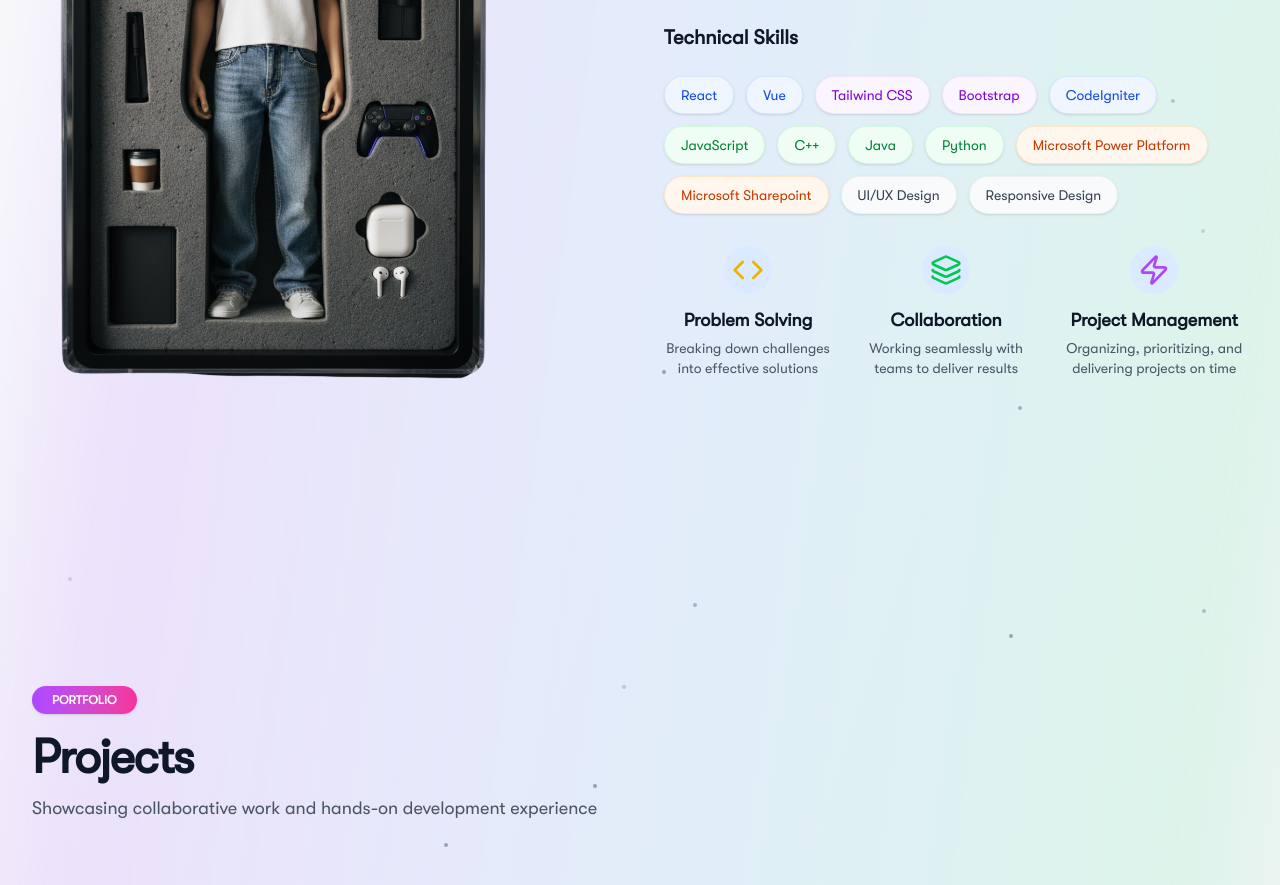
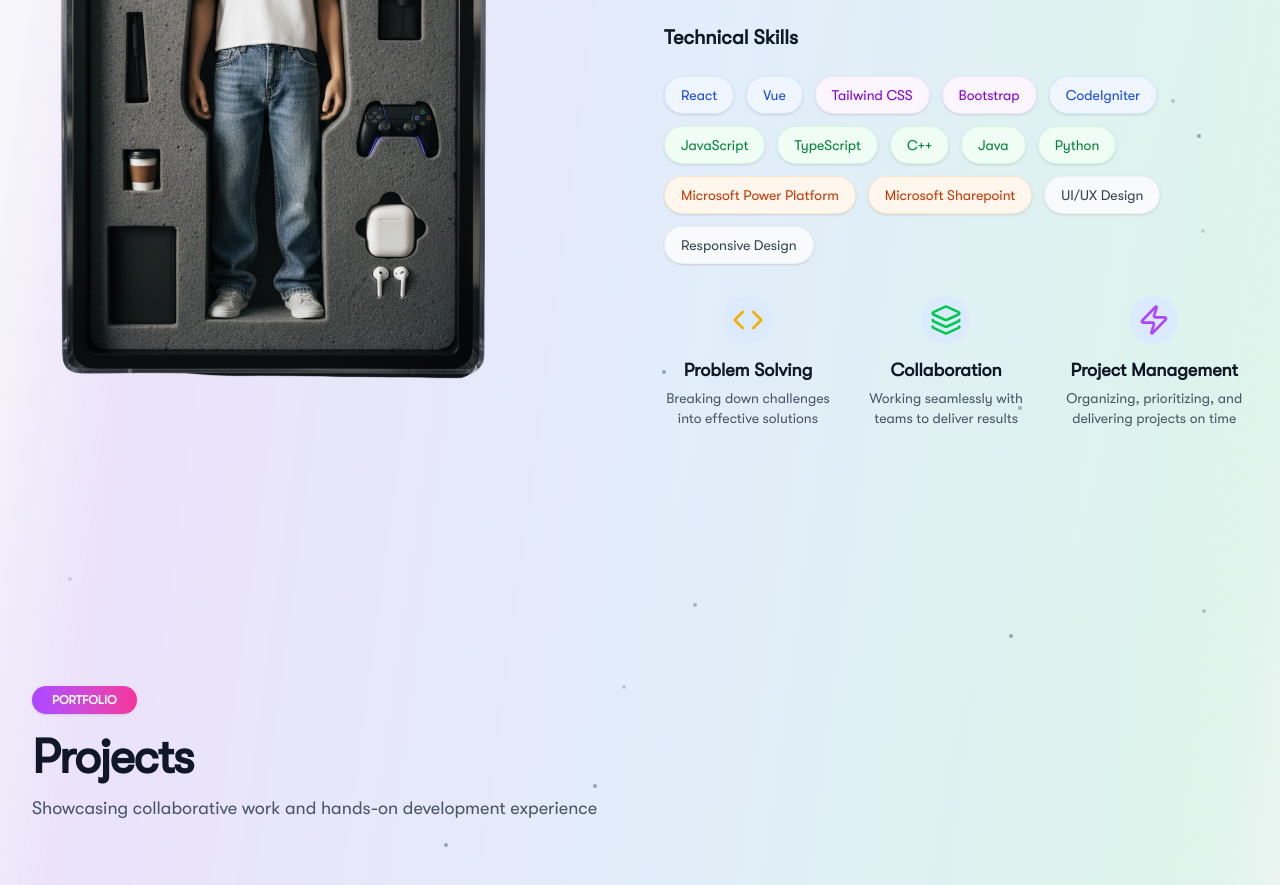
Before and after one commit to tsujin1/my-portfolio, a React (Vite) app: page / in a window 1280 px wide. Shown: the part 1220-2105 px from the top of the page. Built offline with nearby package versions, Linux system fonts and the light colour scheme; grey boxes are pictures that could not be loaded.

Commit message:
Update About.tsx

```diff
--- a/src/components/About.tsx
+++ b/src/components/About.tsx
@@ -36,6 +36,7 @@ const AboutSection: React.FC = () => {
     { name: "Bootstrap", category: "styling" },
     { name: "CodeIgniter", category: "framework" },
     { name: "JavaScript", category: "language" },
+    { name: "TypeScript", category: "language" },
     { name: "C++", category: "language" },
     { name: "Java", category: "language" },
     { name: "Python", category: "language" },
```
